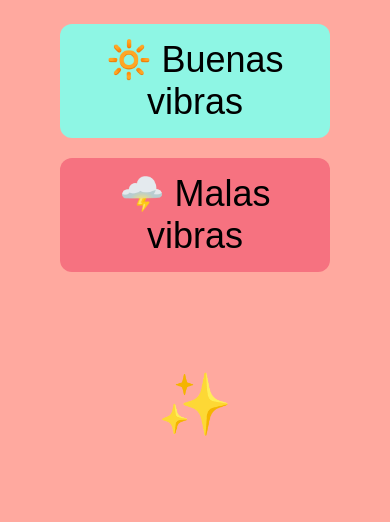
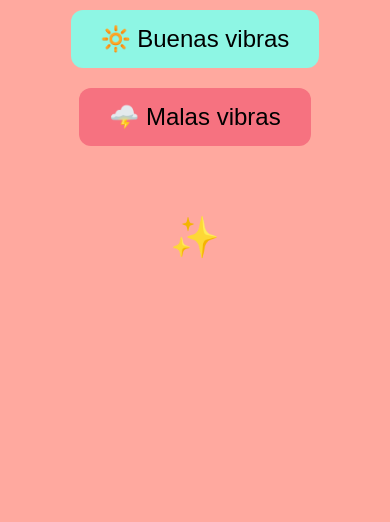
Before and after one commit to puertasman/vibe_coding, a plain HTML site: page 001-vibras/index.html in a window 390 px wide. Shown: the part 448-970 px from the top of the page. After the commit the page ends 944 px from the top, so only its background shows below. Drawn offline with Linux system fonts and the light colour scheme.

Commit message:
tamaño repositivo

```diff
--- a/001-vibras/index.html
+++ b/001-vibras/index.html
@@ -7,8 +7,16 @@
   <link rel="short-cut icon" href="assets/icon/white.png">
   <style>
     body {
+        font-size: 30px; /* Tamaño por defecto */
+    }
+
+    @media (max-width: 768px) {
+        body {
+            font-size: 20px;
+        }
+    }
+    body {
         height: 100vh;
-        font-size: 30px;
         font-family: 'Segoe UI', sans-serif;
         text-align: center;
         padding: 50px;
```
Also changed, not shown: index.html (+1 -0 lines).
